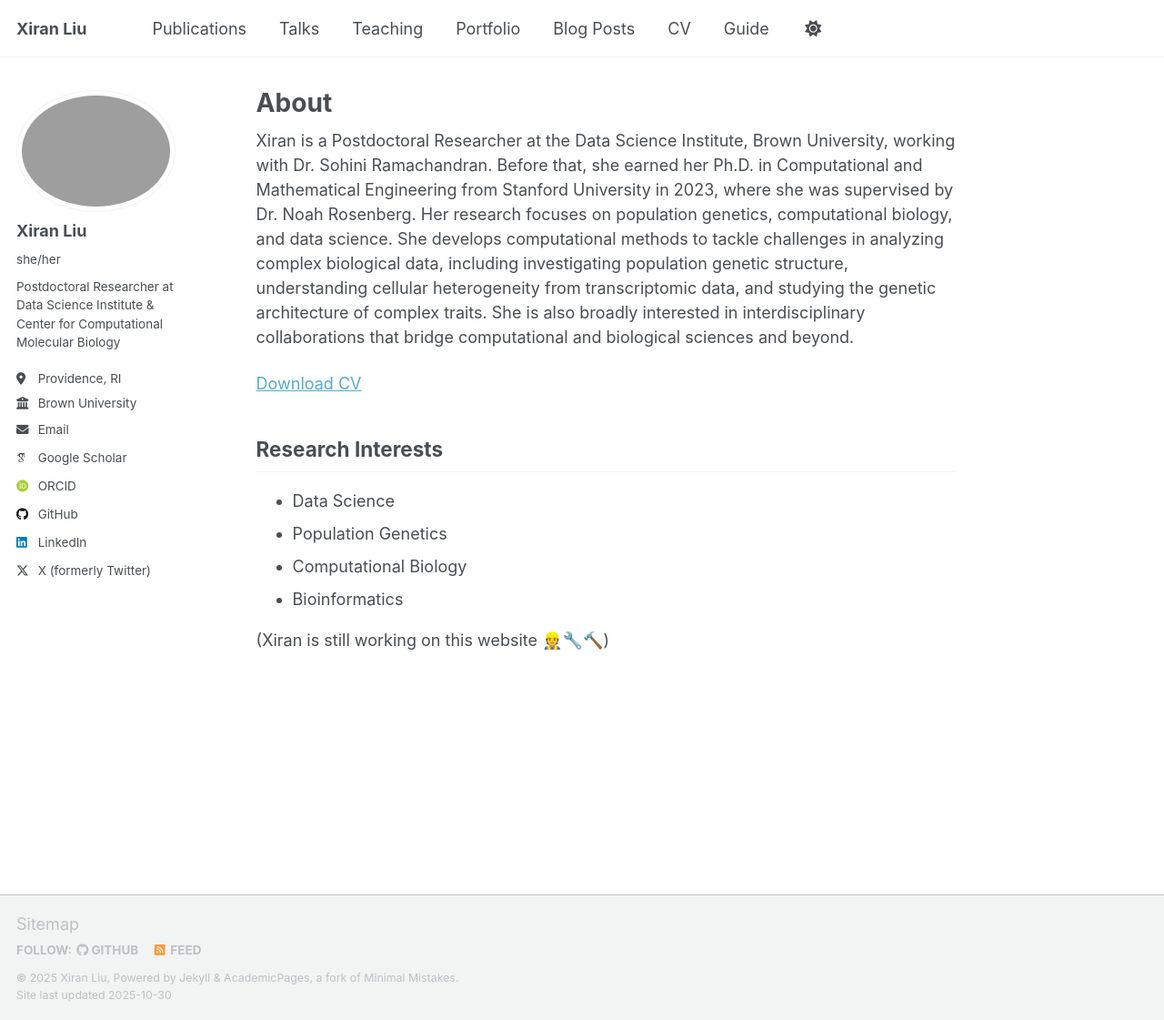
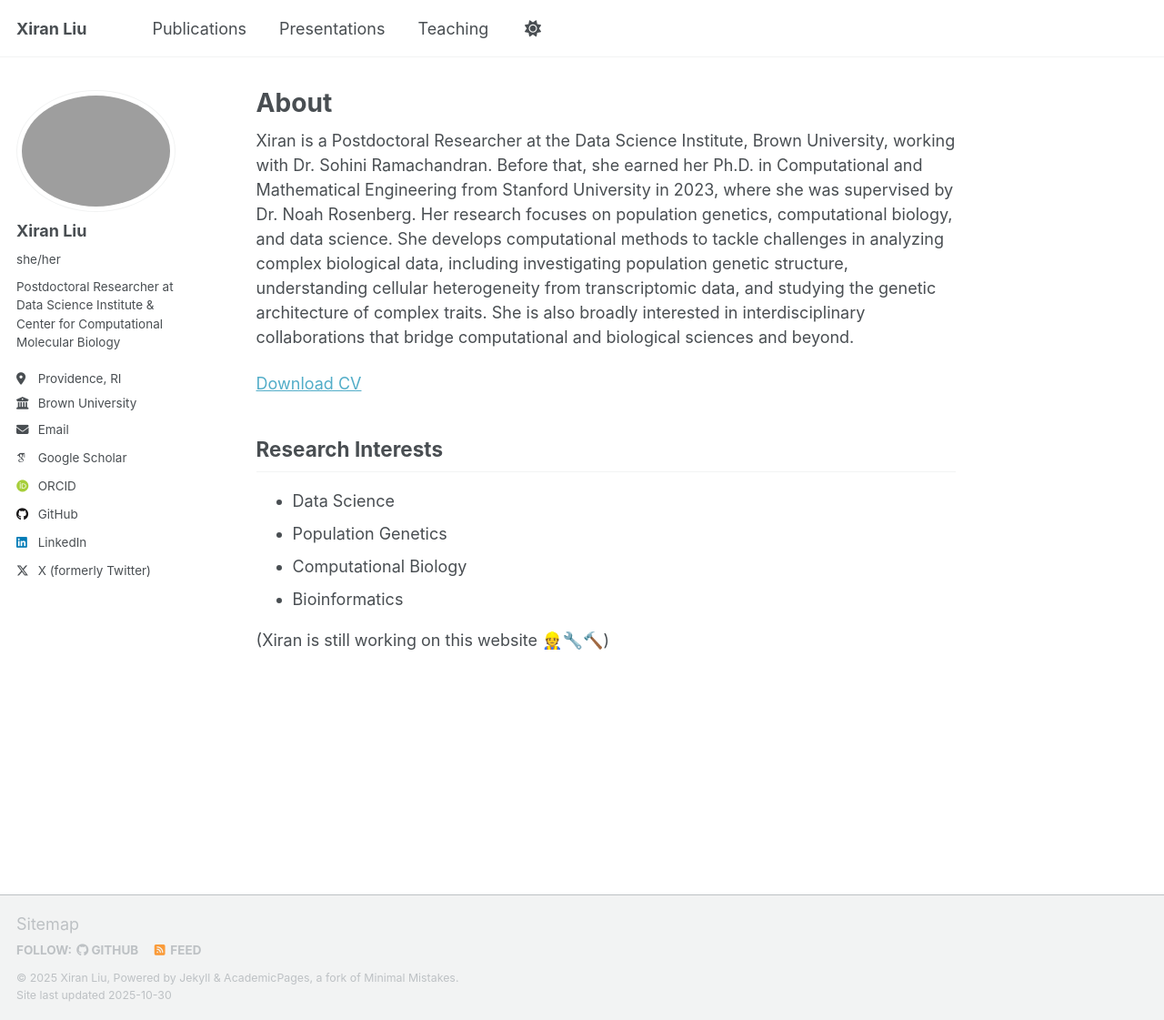
Before and after one commit to xr-cc/xr-cc.github.io, a Jekyll site: the page built from _pages/about.md, in a window 1280 px wide and 1121 px high. Shown: the whole window at 91% size. Built offline with Jekyll 4.4.1, drawn with Linux system fonts in a browser that asks for light colours; some web fonts are replaced; a script that is not in the unit is left out; some of the changed lines change nothing that is shown.

Commit message:
Update navigation items in navigation.yml
Replaced 'Talks' with 'Presentations' and commented out several other navigation items.

```diff
--- a/_data/navigation.yml
+++ b/_data/navigation.yml
@@ -11,23 +11,23 @@ main:
   - title: "Publications"
     url: /publications/
 
-  - title: "Talks"
-    url: /talks/
+  - title: "Presentations"
+    url: /presentations/
 
   - title: "Teaching"
     url: /teaching/
 
-  - title: "Portfolio"
-    url: /portfolio/
+  # - title: "Portfolio"
+  #   url: /portfolio/
 
-  - title: "Blog Posts"
-    url: /year-archive/
+  # - title: "Blog Posts"
+  #   url: /year-archive/
 
-  - title: "CV"
-    url: /cv/
+  # - title: "CV"
+  #   url: /cv/
 
   # - title: "CV"
   #   url: /cv-json/
 
-  - title: "Guide"
-    url: /markdown/
+  # - title: "Guide"
+  #   url: /markdown/
```
